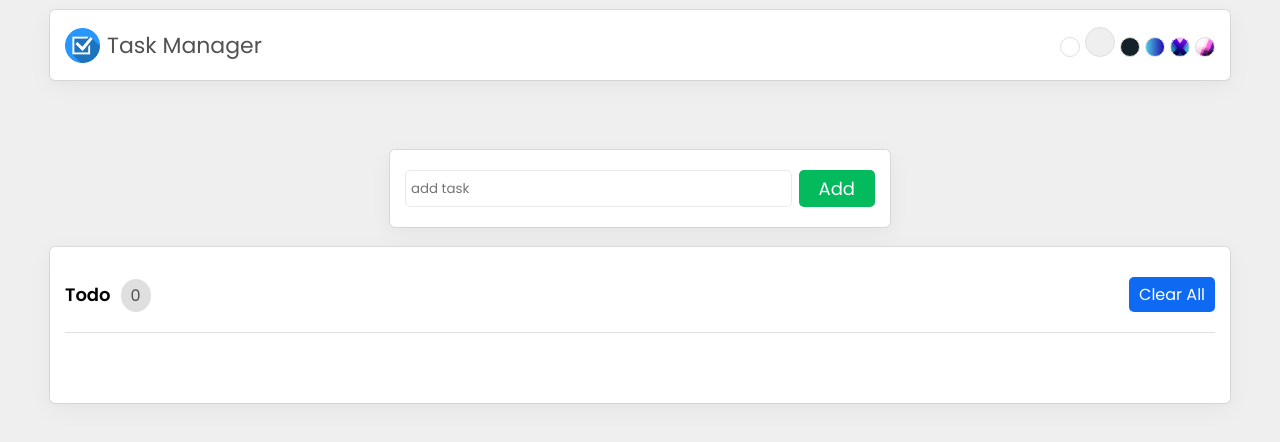
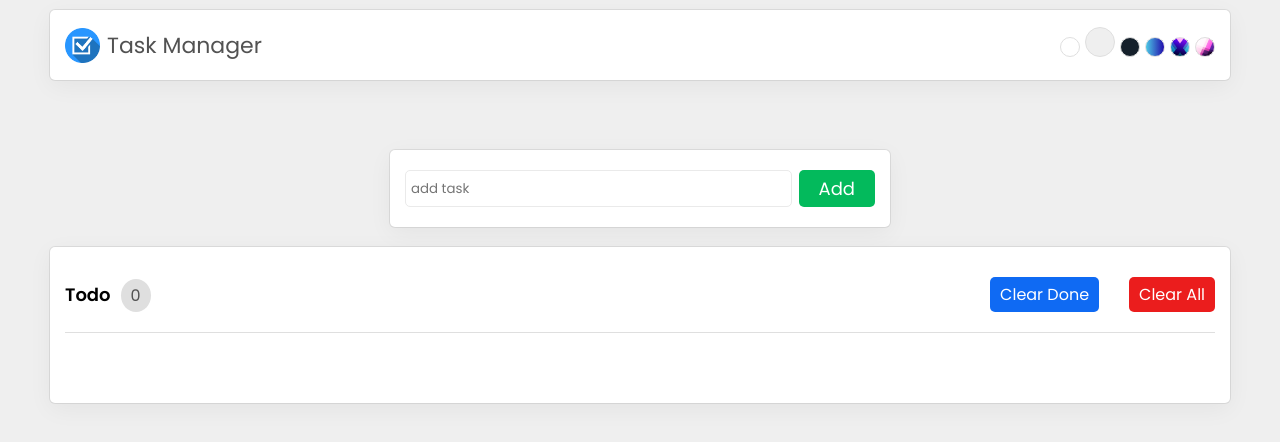
Before and after one commit to ajit77shinde/taskmanager-react, a React (Create React App) app: page / in a window 1280 px wide. Shown: the top 442 px of the page. Built offline with nearby package versions, Linux system fonts and the light colour scheme.

Commit message:
added clear done functionality

```diff
--- a/src/App.js
+++ b/src/App.js
@@ -57,13 +57,18 @@
     const doneTaskList = [...notUpdatedTaskList,...doneTask].filter(task => task.taskDone === true);
     setTaskList([...notDoneTaskList,...doneTaskList]);
   }
+  const clearDoneTask = () =>{
+    const notDoneTaskList = taskList.filter((task) => task.taskDone !== true);
+    setTaskList(notDoneTaskList);
+  }
   return (
     <div className={"App " + theme}>
       <div className="container">
         <Header setTheme={setTheme} theme={theme}
         >Task Manager </Header>
         <AddTask handleSubmit={handleSubmit} editid={editid} task={task} setTask={setTask}></AddTask>
-        <ShowTask taskList={taskList} setTaskList={setTaskList} handleDone={handleDone} handleEdit={handleEdit} handleDelete={handleDelete}></ShowTask>
+        <ShowTask taskList={taskList} setTaskList={setTaskList} handleDone={handleDone} handleEdit={handleEdit}
+        handleDelete={handleDelete} clearDoneTask={clearDoneTask} ></ShowTask>
       </div>
     </div>
   )
--- a/src/components/ShowTask.jsx
+++ b/src/components/ShowTask.jsx
@@ -1,5 +1,5 @@
 import React from 'react';
-function ShowTask({ taskList, setTaskList, handleDone, handleEdit, handleDelete }) {
+function ShowTask({ taskList, setTaskList, handleDone, handleEdit, handleDelete, clearDoneTask }) {
     return (
         <section className="showTask">
             <p className="head">
@@ -7,6 +7,7 @@
                     <span className="title">Todo</span>
                     <span className="count">{taskList.length}</span>
                 </span>
+                <span className="clearDone" onClick={() =>{  if (window.confirm('Are you sure, you wish to delete all done tasks?')) clearDoneTask()} }>Clear Done</span>
                 <span className="clearAll" onClick={() => setTaskList([])}>Clear All</span>
             </p>
             <ul>
--- a/src/index.css
+++ b/src/index.css
@@ -172,6 +172,14 @@
 }
 
 .showTask .clearAll {
+  background-color: #eb1d1d;;
+  color: #FFFFFF;
+  padding: 5px 10px;
+  border-radius: 5px;
+  cursor: pointer;
+  margin-left: 30px;
+}
+.showTask .clearDone {
   background-color: #0f6af3;
   color: #FFFFFF;
   padding: 5px 10px;
```
